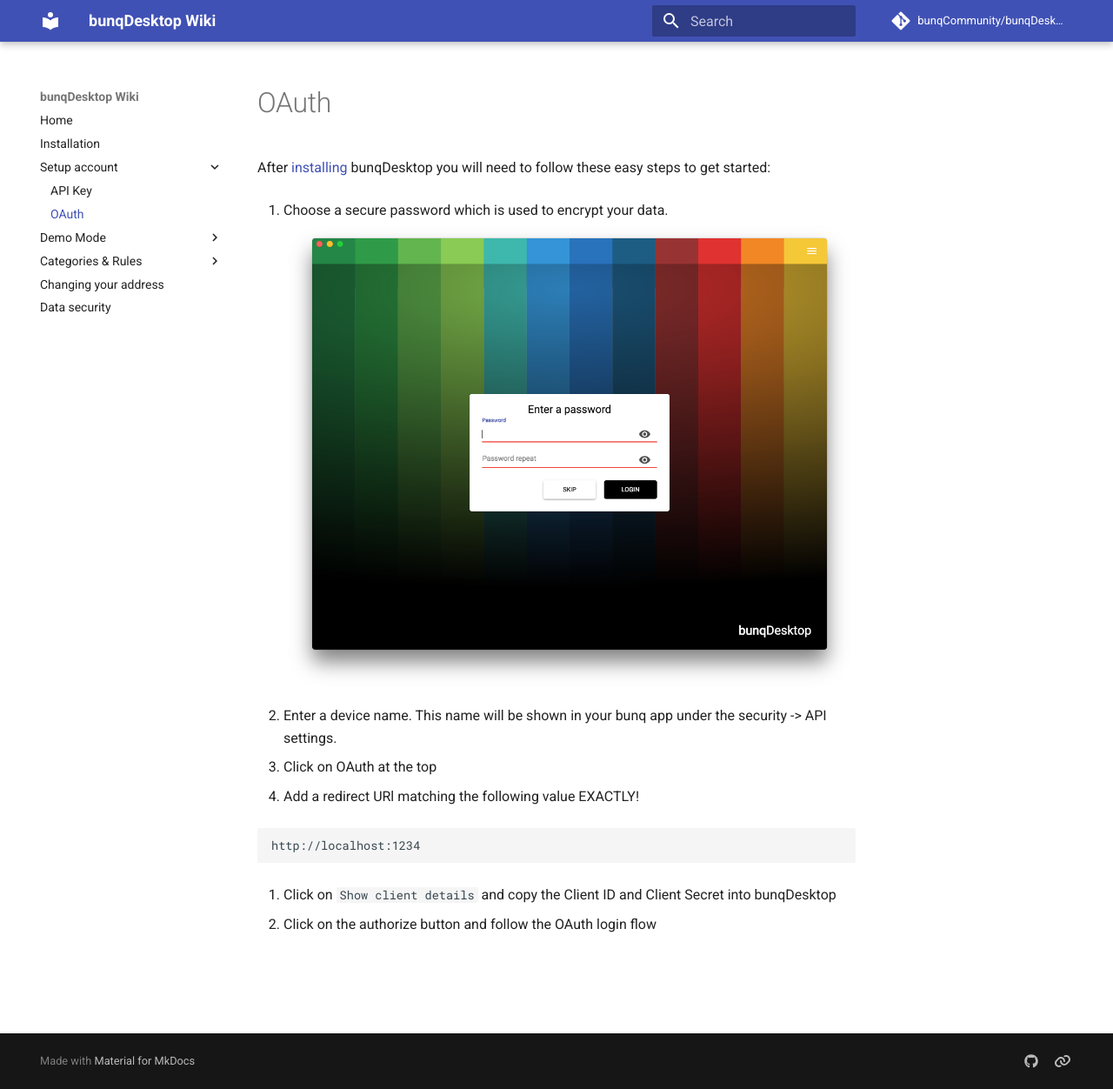
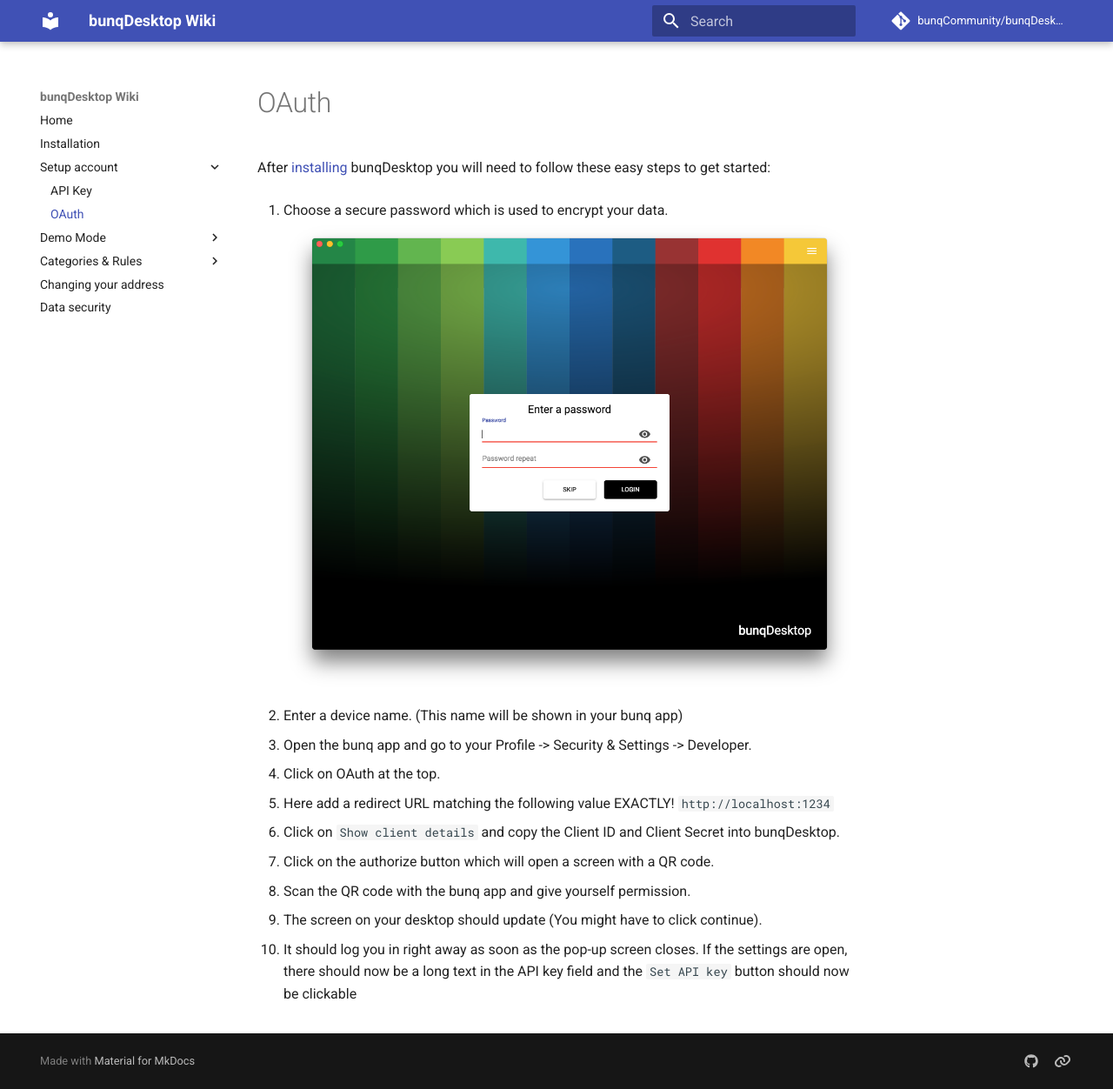
Before and after one commit to bunqCommunity/bunqDesktopWiki, an MkDocs documentation site: the page built from docs/setup/setup-oauth.md, in a window 1280 px wide and 1252 px high. Shown: the whole window at 87% size. Built offline with MkDocs 1.6.1 and Material for MkDocs 9.7.7, drawn with Linux system fonts in a browser that asks for light colours; comment, search, counter and statistics services are not loaded.

Commit message:
Update outdated OAuth help

````diff
--- a/docs/setup/setup-oauth.md
+++ b/docs/setup/setup-oauth.md
@@ -3,15 +3,20 @@
 1. Choose a secure password which is used to encrypt your data.
 ![Screenshot](../images/setup/1.png)
 
-2. Enter a device name. This name will be shown in your bunq app under the security -> API settings.
+2. Enter a device name. (This name will be shown in your bunq app)
 
-3. Click on OAuth at the top
+3. Open the bunq app and go to your Profile -> Security & Settings -> Developer.
 
-4. Add a redirect URl matching the following value EXACTLY!
-```
-http://localhost:1234
-```
+3. Click on OAuth at the top.
 
-5. Click on `Show client details` and copy the Client ID and Client Secret into bunqDesktop
+4. Here add a redirect URL matching the following value EXACTLY! `http://localhost:1234`
 
-6. Click on the authorize button and follow the OAuth login flow
+5. Click on `Show client details` and copy the Client ID and Client Secret into bunqDesktop.
+
+6. Click on the authorize button which will open a screen with a QR code.
+
+7. Scan the QR code with the bunq app and give yourself permission.
+
+8. The screen on your desktop should update (You might have to click continue).
+
+9. It should log you in right away as soon as the pop-up screen closes. If the settings are open, there should now be a long text in the API key field and the `Set API key` button should now be clickable
````
